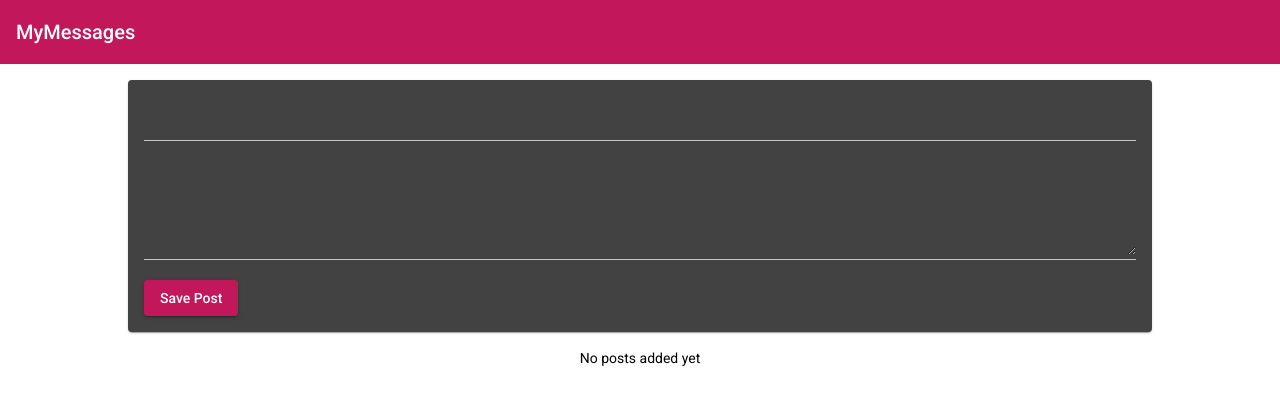
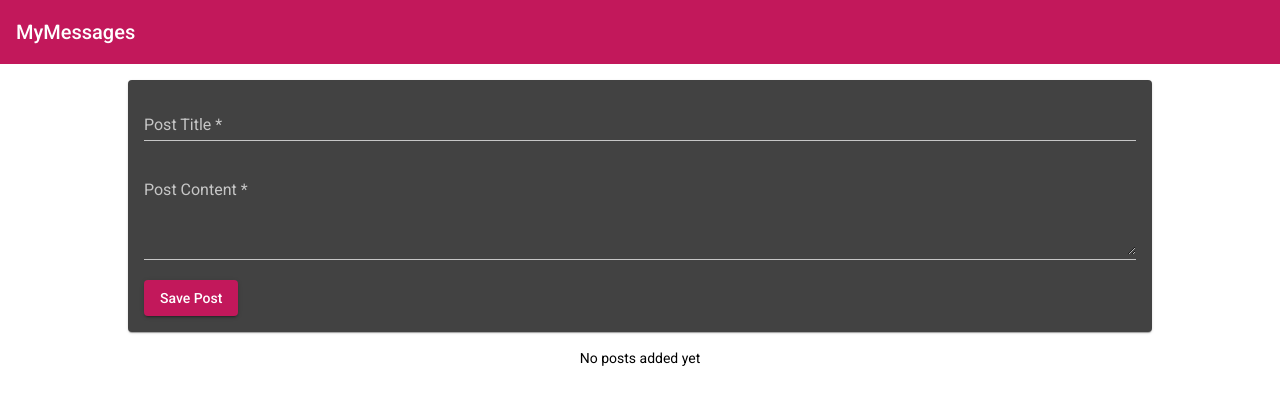
Before and after one commit to syedharis08/mean-course-app, an Angular app: page / in a window 1280 px wide. Shown: the top 404 px of the page. Built offline with nearby package versions, Linux system fonts and the light colour scheme.

Commit message:
improved form

```diff
--- a/src/app/posts/post-create/post-create.component.ts
+++ b/src/app/posts/post-create/post-create.component.ts
@@ -19,5 +19,6 @@ export class PostCreateComponent {
     }
 
     this.postService.addPost(form.value.title, form.value.content);
+    form.resetForm();
   }
 }
--- a/src/app/posts/post-create/post-create.components.html
+++ b/src/app/posts/post-create/post-create.components.html
@@ -1,11 +1,12 @@
 <mat-card>
   <form (submit)="onAddPost(postForm)" #postForm="ngForm">
     <mat-form-field>
-      <input matInput type="text" name="title" ngModel required #title="ngModel">
+      <input matInput type="text" name="title" ngModel required placeholder="Post Title" #title="ngModel">
       <mat-error *ngIf="title.invalid">Please Enter a post Title.</mat-error>
     </mat-form-field>
     <mat-form-field>
-      <textarea matInput rows="4" name="content" ngModel required #content="ngModel"></textarea>
+      <textarea matInput rows="4" name="content" ngModel required placeholder="Post Content"
+        #content="ngModel"></textarea>
       <mat-error *ngIf="content.invalid">Please Enter a post Content.</mat-error>
     </mat-form-field>
     <button mat-raised-button color="primary" type="submit">Save Post</button>
--- a/src/app/posts/post-list/post-list.component.html
+++ b/src/app/posts/post-list/post-list.component.html
@@ -4,6 +4,10 @@
       {{post.title}}
     </mat-expansion-panel-header>
     <p>{{post.content}}</p>
+    <mat-action-row>
+      <button mat-button color="accent">EDIT</button>
+      <button mat-button color="warn">DELETE</button>
+    </mat-action-row>
   </mat-expansion-panel>
 </mat-accordion>
 <p class="info-text mat-body-1" *ngIf="posts.length <=0">No posts added yet</p>
```
